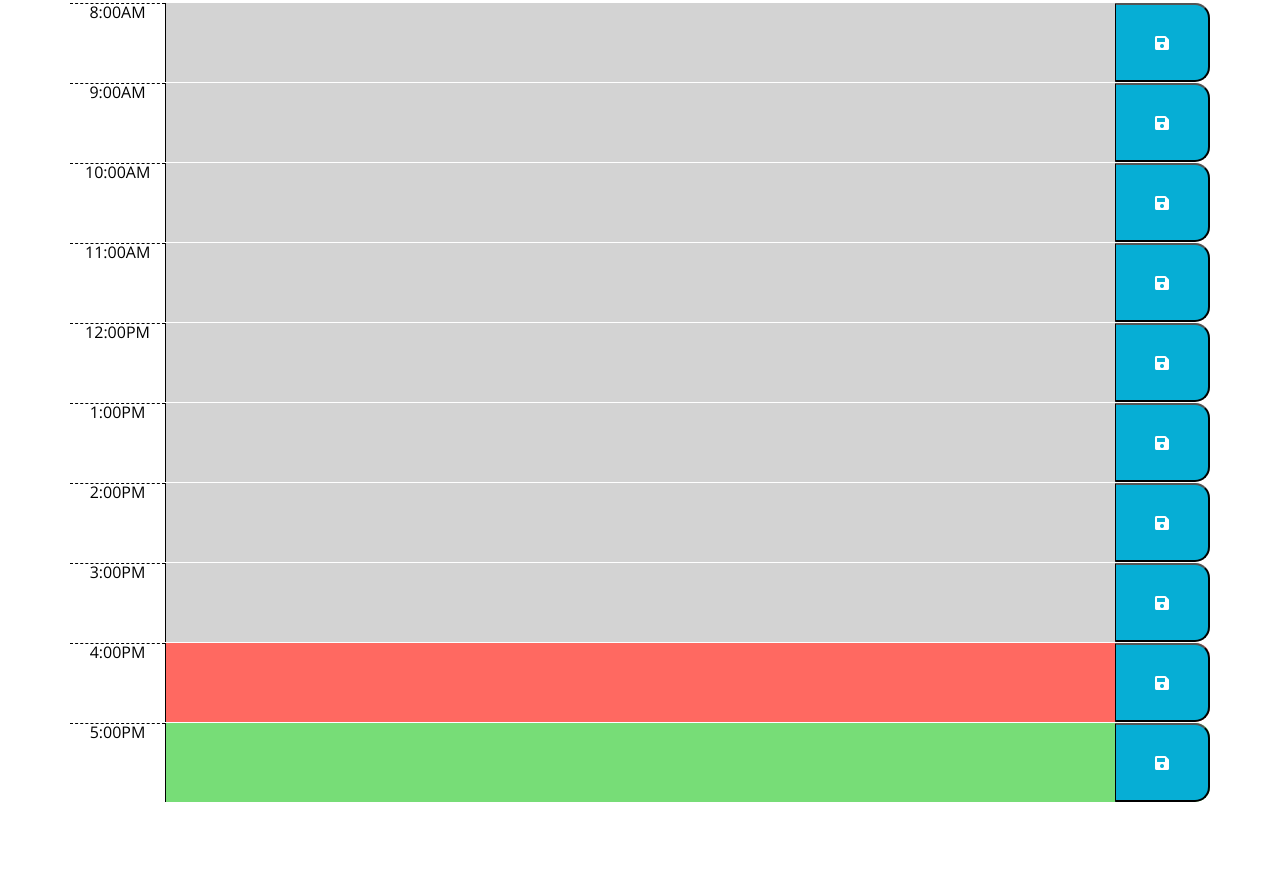
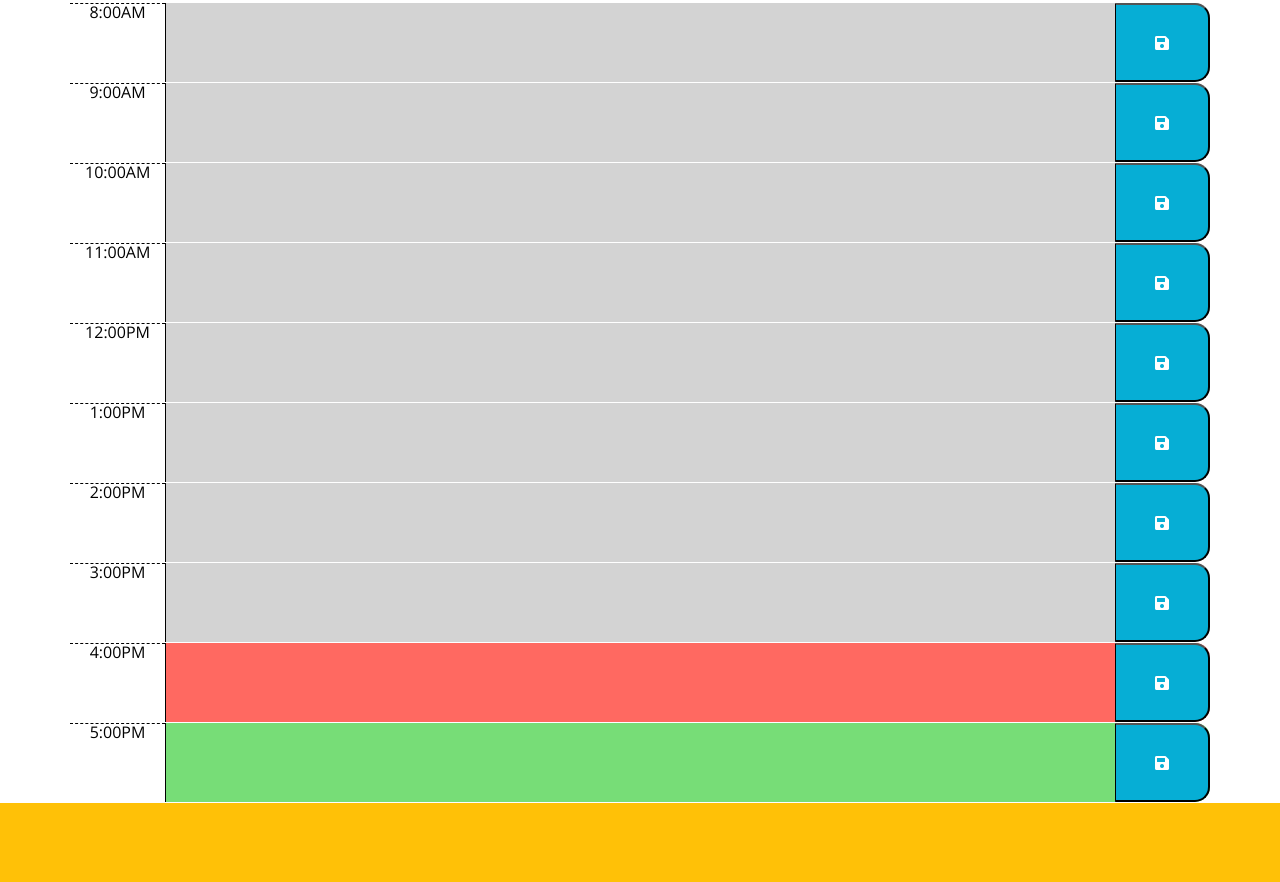
Before and after one commit to LunaZ13/work-day-sch, a plain HTML site: page index.html in a window 1280 px wide. Shown: the part 367-1249 px from the top of the page. Before the commit the page ends 1169 px from the top, so only its background shows below. Drawn offline with nearby package versions, Linux system fonts and the light colour scheme.

Commit message:
finishing touches

```diff
--- a/index.html
+++ b/index.html
@@ -93,6 +93,7 @@
       </div>
     </div>
 
+    <footer class="row bg-warning text-primary"></footer>
 
     <script src="https://code.jquery.com/jquery-3.4.1.min.js"></script>
     <script src="https://cdnjs.cloudflare.com/ajax/libs/moment.js/2.24.0/moment.min.js"></script>
```
Also changed, not shown: 2 other files.
